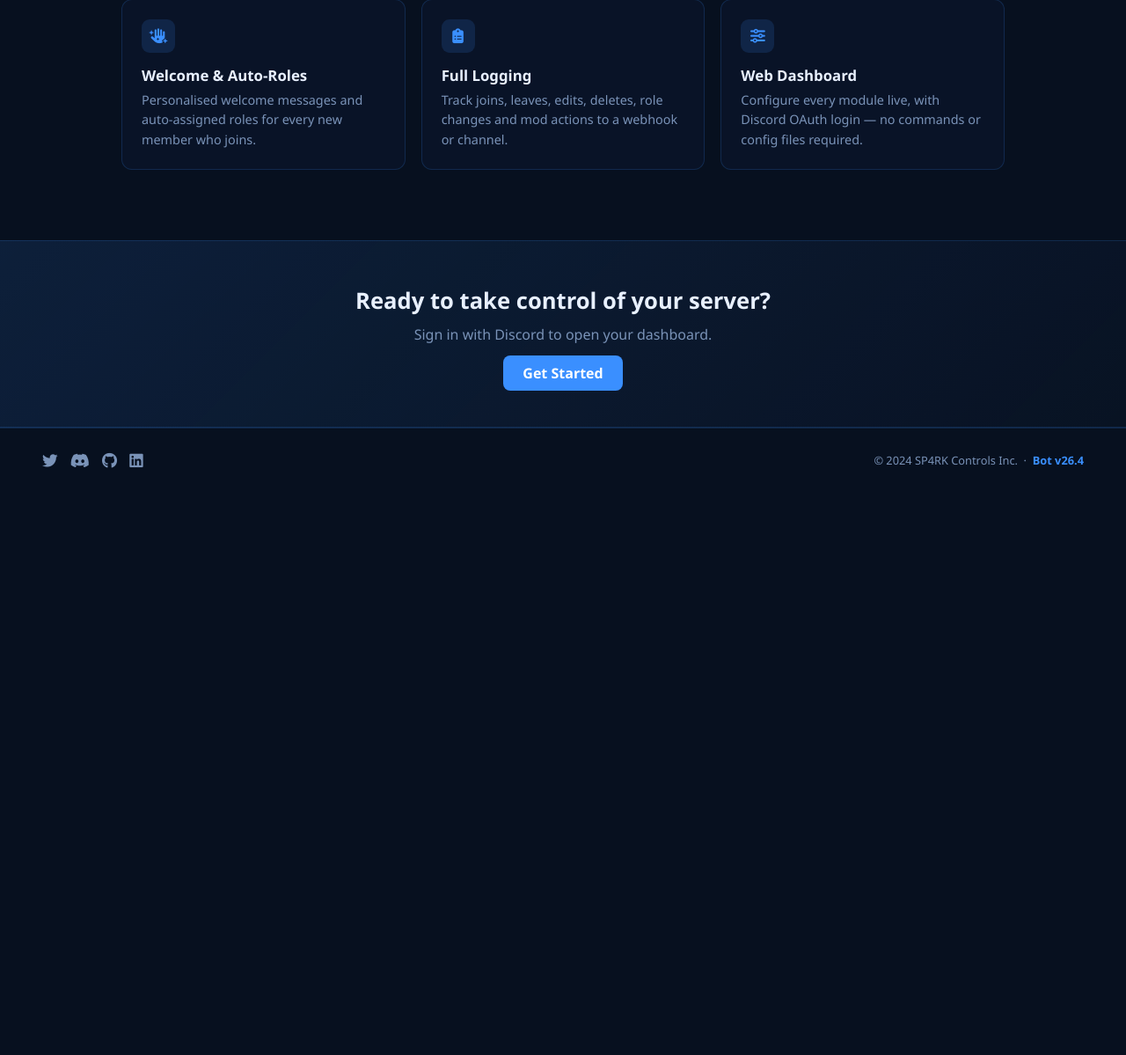
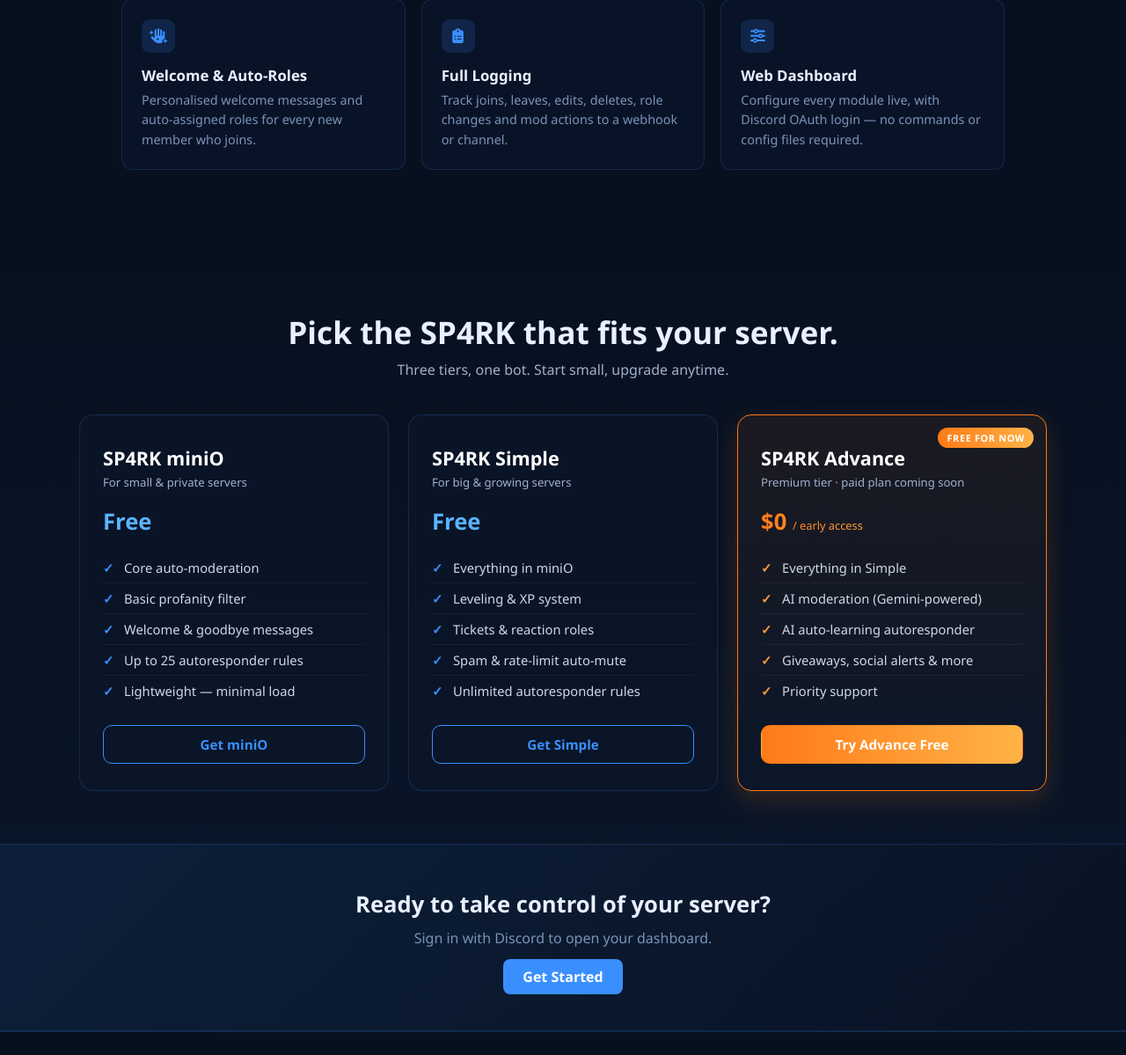
Before and after one commit to aronnachy-cyber/TwinByteLabs_A-BOT-WITH-WEB-DASHBOARD_, a Flask app: page / in a window 1280 px wide. Shown: the part 1257-2456 px from the top of the page at 88% size. Before the commit the page ends 1789 px from the top, so only its background shows below. Run offline with Flask 3, Linux system fonts and the light colour scheme.

Commit message:
Add a pricing section outlining the bot's different service tiers
Add a new "Plans" section to the landing page, detailing three tiers (miniO, Simple, and Advance) with their features and pricing.

Replit-Commit-Author: Agent
Replit-Commit-Session-Id: 341359f4-3819-44c9-a9bb-5e97c103540a
Replit-Commit-Checkpoint-Type: full_checkpoint
Replit-Commit-Event-Id: e350268a-c80c-4656-9a5b-5cd15e835d0a
Replit-Commit-Screenshot-Url: https://storage.googleapis.com/screenshot-production-us-central1/bbed9555-3fcb-41ec-b3fa-480daefe8475/341359f4-3819-44c9-a9bb-5e97c103540a/Qpb9XAF
Replit-Helium-Checkpoint-Created: true

```diff
--- a/SENTINEL-BOT-Main/templates/landing.html
+++ b/SENTINEL-BOT-Main/templates/landing.html
@@ -1149,6 +1149,173 @@ footer{
   </div>
 </section>
 
+<!-- PLANS / TIERS -->
+<style>
+.plans{
+  padding:80px 24px 60px;
+  text-align:center;
+  background:linear-gradient(180deg, transparent 0%, rgba(58,143,255,.04) 100%);
+}
+.plans h2{ font-size:2.2rem; margin:0 0 8px; }
+.plans .subtitle{ color:#9fb1cc; margin:0 auto 40px; max-width:560px; }
+.plans-grid{
+  display:grid;
+  grid-template-columns:repeat(auto-fit, minmax(270px, 1fr));
+  gap:22px;
+  max-width:1100px;
+  margin:0 auto;
+}
+.plan-card{
+  position:relative;
+  background:rgba(11,22,40,.85);
+  border:1px solid rgba(58,143,255,.18);
+  border-radius:16px;
+  padding:34px 26px 30px;
+  text-align:left;
+  transition:transform .25s ease, border-color .25s ease, box-shadow .25s ease;
+}
+.plan-card:hover{
+  transform:translateY(-4px);
+  border-color:var(--accent);
+  box-shadow:0 14px 38px rgba(58,143,255,.18);
+}
+.plan-card.featured{
+  border:1px solid #ff7a18;
+  background:linear-gradient(180deg, rgba(255,122,24,.08), rgba(11,22,40,.9));
+  box-shadow:0 10px 30px rgba(255,122,24,.18);
+}
+.plan-card.featured:hover{ box-shadow:0 16px 44px rgba(255,122,24,.28); }
+.plan-tag{
+  position:absolute;
+  top:14px; right:14px;
+  font-size:.68rem;
+  font-weight:700;
+  letter-spacing:.06em;
+  text-transform:uppercase;
+  padding:4px 10px;
+  border-radius:999px;
+  background:linear-gradient(90deg,#ff7a18,#ffb347);
+  color:#fff;
+}
+.plan-name{
+  font-size:1.35rem;
+  font-weight:700;
+  margin:0 0 4px;
+  color:#fff;
+}
+.plan-target{
+  font-size:.82rem;
+  color:#9fb1cc;
+  margin:0 0 18px;
+}
+.plan-price{
+  font-size:1.6rem;
+  font-weight:700;
+  color:var(--accent2);
+  margin:0 0 18px;
+}
+.plan-card.featured .plan-price{
+  background:linear-gradient(90deg,#ff7a18,#ffd76a);
+  -webkit-background-clip:text; background-clip:text;
+  -webkit-text-fill-color:transparent;
+}
+.plan-features{
+  list-style:none;
+  padding:0; margin:0 0 22px;
+}
+.plan-features li{
+  font-size:.92rem;
+  color:#cfd8e6;
+  padding:7px 0 7px 24px;
+  position:relative;
+  border-bottom:1px solid rgba(255,255,255,.05);
+}
+.plan-features li:last-child{ border-bottom:none; }
+.plan-features li::before{
+  content:"✓";
+  position:absolute;
+  left:0; top:7px;
+  color:var(--accent);
+  font-weight:700;
+}
+.plan-card.featured .plan-features li::before{ color:#ff9a3c; }
+.plan-cta{
+  display:block;
+  text-align:center;
+  padding:11px 16px;
+  border-radius:10px;
+  font-weight:600;
+  font-size:.95rem;
+  text-decoration:none;
+  border:1px solid var(--accent);
+  color:var(--accent);
+  background:transparent;
+  transition:all .2s ease;
+}
+.plan-cta:hover{
+  background:var(--accent);
+  color:#fff;
+}
+.plan-card.featured .plan-cta{
+  background:linear-gradient(90deg,#ff7a18,#ffb347);
+  border-color:transparent;
+  color:#fff;
+}
+.plan-card.featured .plan-cta:hover{ filter:brightness(1.1); }
+</style>
+
+<section class="plans" id="plans">
+  <h2>Pick the SP4RK that fits your server.</h2>
+  <p class="subtitle">Three tiers, one bot. Start small, upgrade anytime.</p>
+
+  <div class="plans-grid">
+
+    <div class="plan-card">
+      <h3 class="plan-name">SP4RK miniO</h3>
+      <p class="plan-target">For small &amp; private servers</p>
+      <p class="plan-price">Free</p>
+      <ul class="plan-features">
+        <li>Core auto-moderation</li>
+        <li>Basic profanity filter</li>
+        <li>Welcome &amp; goodbye messages</li>
+        <li>Up to 25 autoresponder rules</li>
+        <li>Lightweight — minimal load</li>
+      </ul>
+      <a class="plan-cta" href="{{ url_for('login') }}">Get miniO</a>
+    </div>
+
+    <div class="plan-card">
+      <h3 class="plan-name">SP4RK Simple</h3>
+      <p class="plan-target">For big &amp; growing servers</p>
+      <p class="plan-price">Free</p>
+      <ul class="plan-features">
+        <li>Everything in miniO</li>
+        <li>Leveling &amp; XP system</li>
+        <li>Tickets &amp; reaction roles</li>
+        <li>Spam &amp; rate-limit auto-mute</li>
+        <li>Unlimited autoresponder rules</li>
+      </ul>
+      <a class="plan-cta" href="{{ url_for('login') }}">Get Simple</a>
+    </div>
+
+    <div class="plan-card featured">
+      <span class="plan-tag">Free for now</span>
+      <h3 class="plan-name">SP4RK Advance</h3>
+      <p class="plan-target">Premium tier · paid plan coming soon</p>
+      <p class="plan-price">$0 <span style="font-size:.8rem;color:#9fb1cc;font-weight:400;">/ early access</span></p>
+      <ul class="plan-features">
+        <li>Everything in Simple</li>
+        <li>AI moderation (Gemini-powered)</li>
+        <li>AI auto-learning autoresponder</li>
+        <li>Giveaways, social alerts &amp; more</li>
+        <li>Priority support</li>
+      </ul>
+      <a class="plan-cta" href="{{ url_for('login') }}">Try Advance Free</a>
+    </div>
+
+  </div>
+</section>
+
 <!-- CTA STRIP -->
 <section class="cta-strip">
   <h2>Ready to take control of your server?</h2>
```
